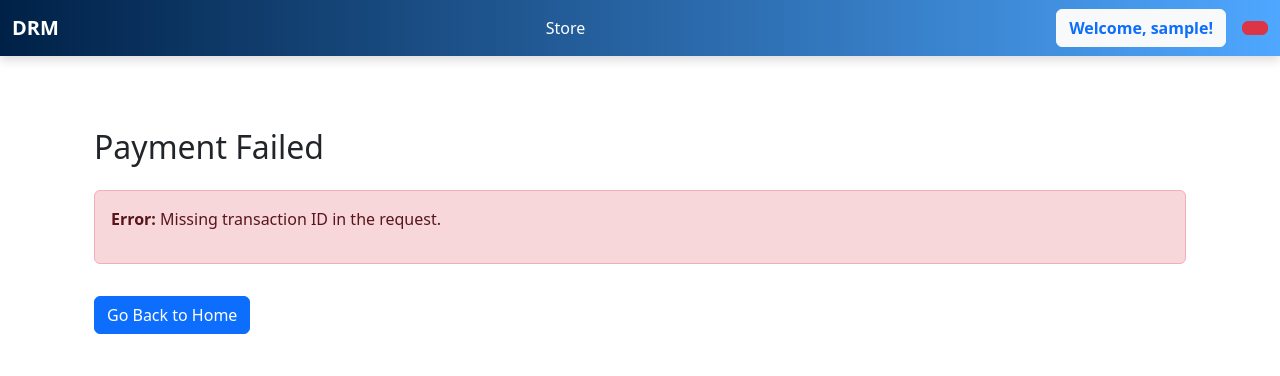
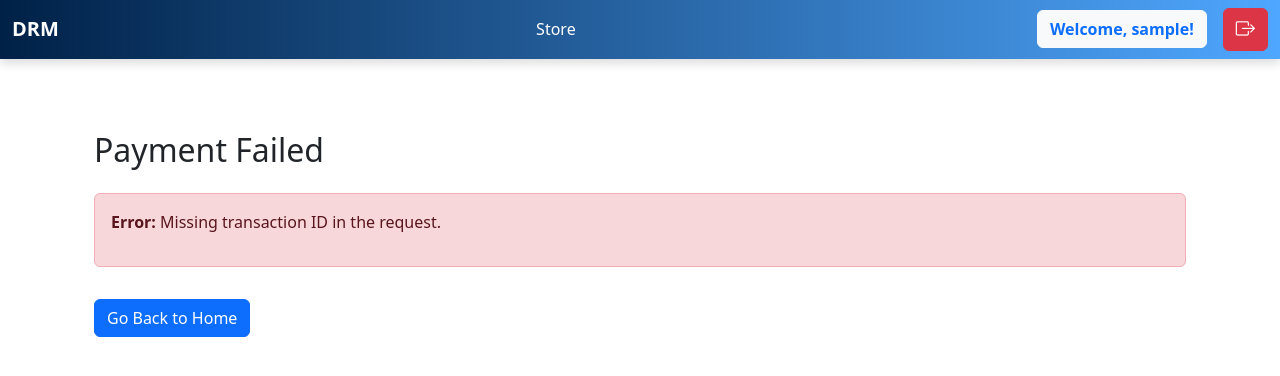
Before and after one commit to mustahidhasan/DRM, a Django app: page /payment-complete/ in a window 1280 px wide. Shown: the top 376 px of the page. Run offline with Django 5.2, Linux system fonts and the light colour scheme; the visitor is signed in with stand-in values (Sample User, id 1).

Commit message:
nav store added, and given a script to load icon in paymenthtml

```diff
--- a/drm/templates/navbar.html
+++ b/drm/templates/navbar.html
@@ -11,10 +11,11 @@
     <div class="collapse navbar-collapse" id="navbarSupportedContent">
       <!-- Centered Nav Links -->
       <ul class="navbar-nav mx-auto mb-2 mb-lg-0">
-        {% if user.is_authenticated %}
         <li class="nav-item">
           <a class="nav-link custom-link text-white" href="{% url 'home' %}">Store</a>
         </li>
+        {% if user.is_authenticated %}
+
         {% else %}
         <li class="nav-item">
           <a class="nav-link custom-link text-white" href="{% url 'login' %}">Login</a>
--- a/drm/templates/payment.html
+++ b/drm/templates/payment.html
@@ -24,3 +24,7 @@
     <a href="{% url 'home' %}" class="btn btn-primary mt-3">Go Back to Home</a>
 </div>
 {% endblock %}
+
+{% block scripts %}
+<link rel="stylesheet" href="https://cdn.jsdelivr.net/npm/bootstrap-icons@1.10.5/font/bootstrap-icons.css">
+{% endblock %}
```
